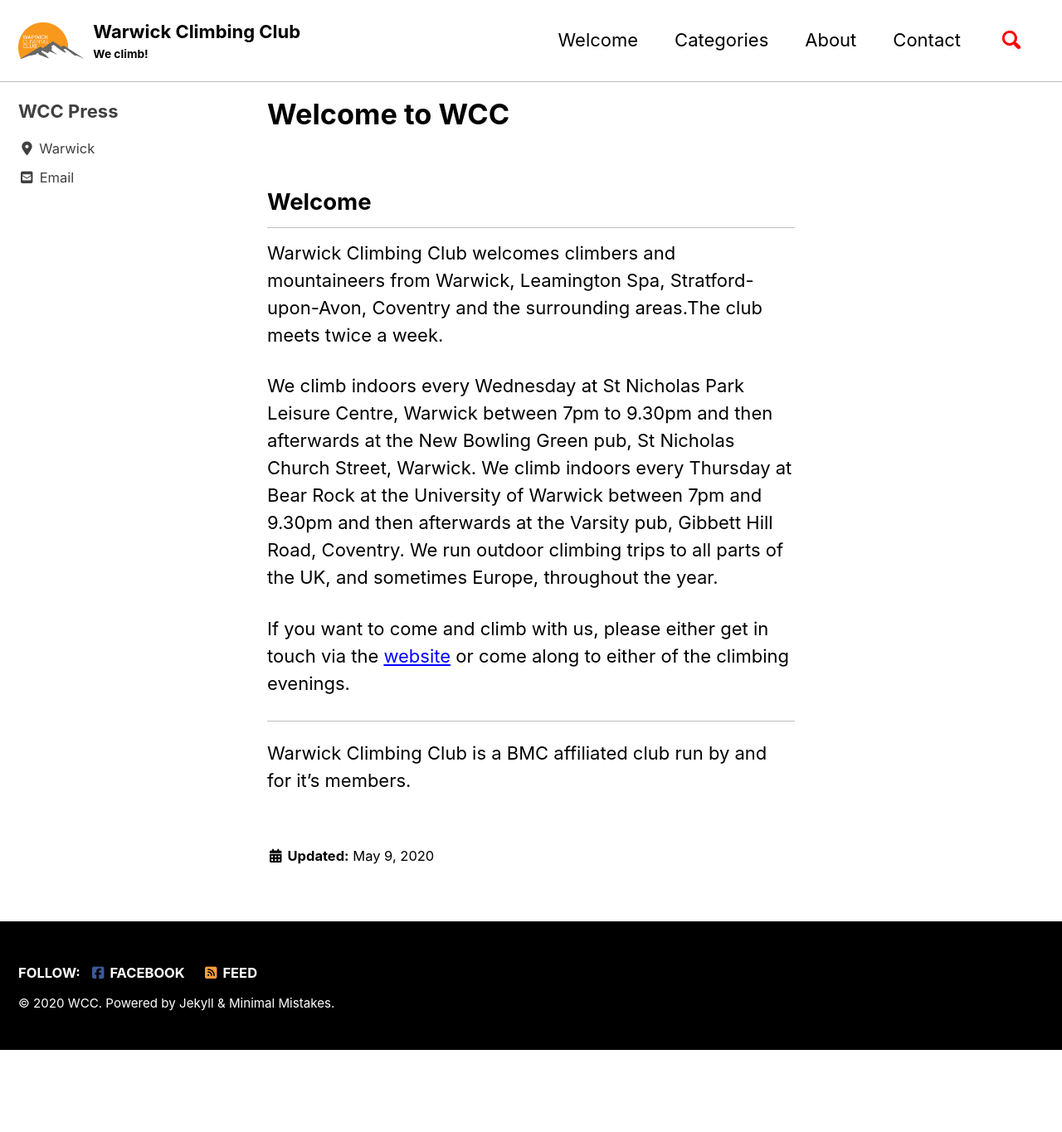
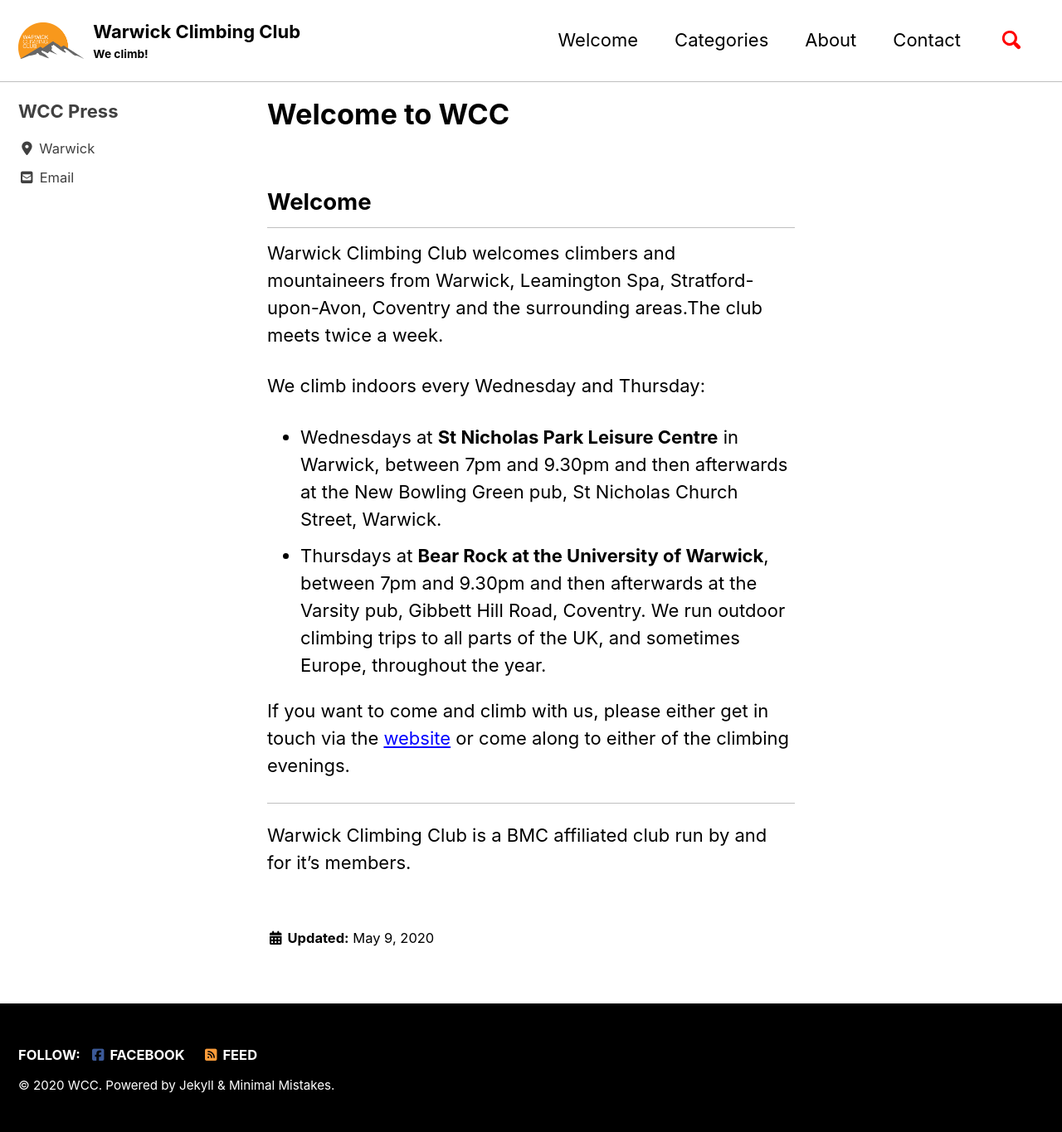
Before and after one commit to warwickclimbing/warwickclimbing.github.io, a Jekyll site: the page built from _pages/welcome.md, in a window 1280 px wide. Shown: the whole page at 83% size. Built offline with Jekyll 4.4.1, drawn with Linux system fonts in a browser that asks for light colours; cached includes are drawn as plain includes; nearby versions of some CDN libraries; before the commit the page ends 1266 px from its top, so only the background shows below that.

Commit message:
Update Contact and Welcome pages

```diff
--- a/_pages/welcome.md
+++ b/_pages/welcome.md
@@ -9,8 +9,9 @@ toc: false
 ## Welcome
 Warwick Climbing Club welcomes climbers and mountaineers from Warwick, Leamington Spa, Stratford-upon-Avon, Coventry and the surrounding areas.The club meets twice a week.
 
-We climb indoors every Wednesday at St Nicholas Park Leisure Centre, Warwick between 7pm to 9.30pm and then afterwards at the New Bowling Green pub, St Nicholas Church Street, Warwick.
-We climb indoors every Thursday at Bear Rock at the University of Warwick between 7pm and 9.30pm and then afterwards at the Varsity pub, Gibbett Hill Road, Coventry.
+We climb indoors every Wednesday and Thursday:
+- Wednesdays at **St Nicholas Park Leisure Centre** in Warwick, between 7pm and 9.30pm and then afterwards at the New Bowling Green pub, St Nicholas Church Street, Warwick.
+- Thursdays at **Bear Rock at the University of Warwick**, between 7pm and 9.30pm and then afterwards at the Varsity pub, Gibbett Hill Road, Coventry.
 We run outdoor climbing trips to all parts of the UK, and sometimes Europe, throughout the year.
 
 If you want to come and climb with us, please either get in touch via the [website](/contact/) or come along to either of the climbing evenings.
```
Also changed, not shown: _pages/contact.md (+1 -0 lines).
